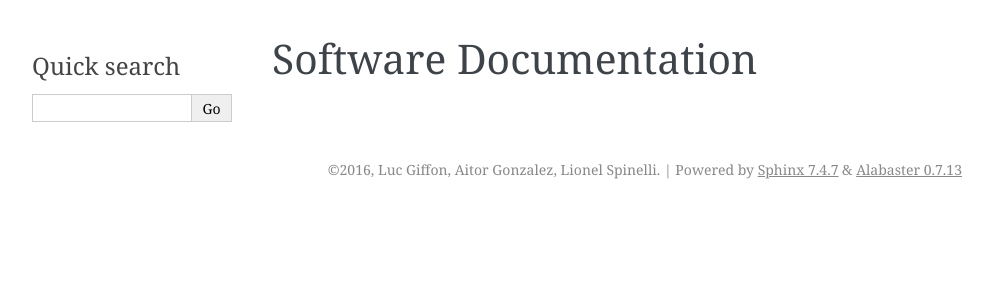
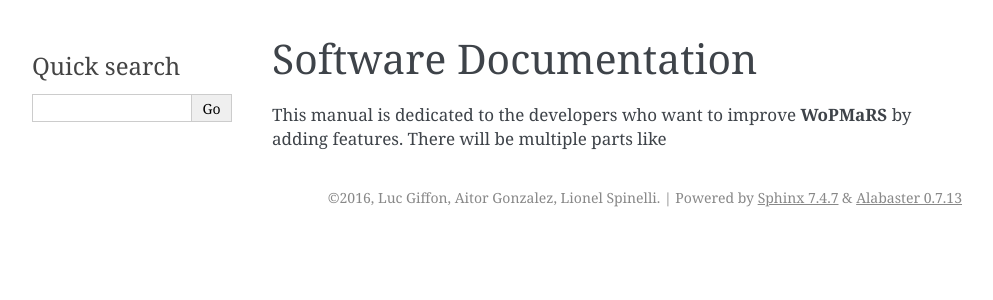
Before and after one commit to aitgon/wopmars, a Sphinx documentation site: the page built from docs/dev_wop.rst, in a window 1280 px wide. Shown: the top 300 px of the page, without its empty margins (148-1141 px from the left). Built offline with Sphinx 7.4.7, drawn with Linux system fonts in a browser that asks for light colours.

Commit message:
devwop avancé

```diff
--- a/docs/dev_wop.rst
+++ b/docs/dev_wop.rst
@@ -1,2 +1,4 @@
 Software Documentation
 ======================
+
+This manual is dedicated to the developers who want to improve **WoPMaRS** by adding features. There will be multiple parts like
```
Also changed, not shown: 1 other file.
